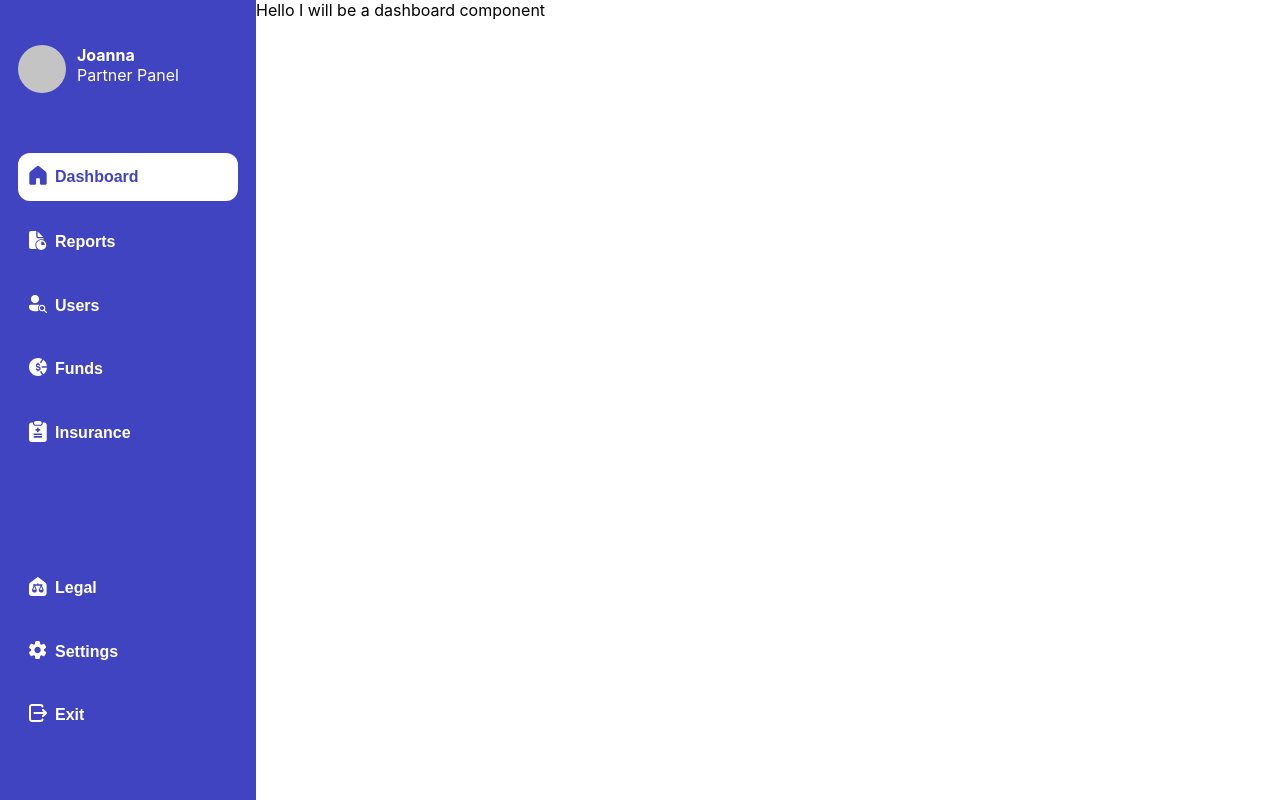
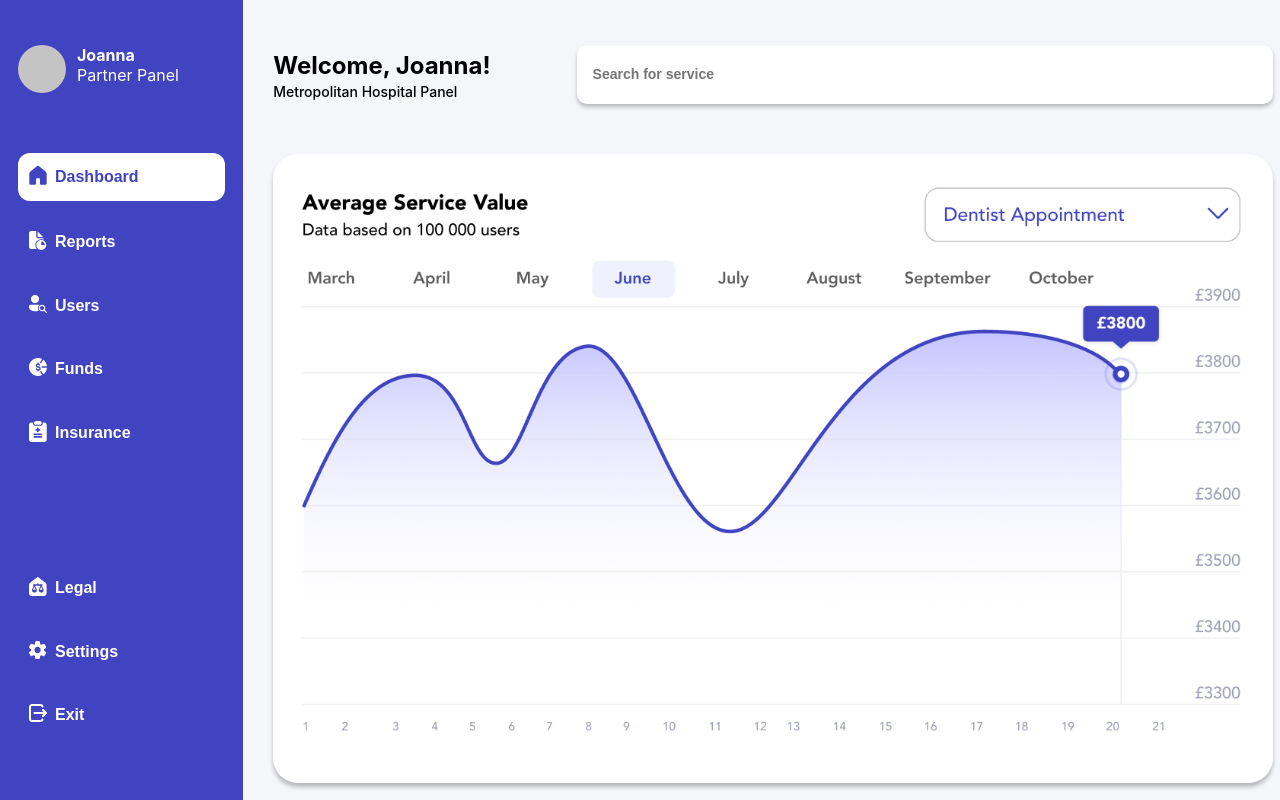
Before and after one commit to Monsy99/app-hackathon, a React (Create React App) app: page /dashboard in a window 1280 px wide. Built offline with nearby package versions, Linux system fonts and the light colour scheme.

Commit message:
added a chart with input and name

```diff
--- /dev/null
+++ b/src/components/Container/index.js
@@ -0,0 +1,12 @@
+import styled, { css } from "styled-components";
+
+export const Container = styled.div`
+  display: inline-block;
+  padding: 25px;
+  background-color: ${({ theme }) => theme.colors.white};
+  box-shadow: 0px 4px 4px rgba(0, 0, 0, 0.25);
+  border-radius: 25px;
+  ${({ gridArea }) => css`
+    grid-area: ${gridArea};
+  `}
+`;
--- a/src/components/Dashboard/index.js
+++ b/src/components/Dashboard/index.js
@@ -1,11 +1,25 @@
+import { Container } from "../Container";
+import { MainComponentWrapper } from "../MainComponentWrapper";
 import { MainContainer } from "../MainContainer";
 import { Menu } from "../Menu";
-
+import fakechart from "../../images/fakedChart.png";
+import { Greeting, Header, Info, Input } from "./styled";
 export const Dashboard = () => {
   return (
     <MainContainer>
       <Menu />
-      <div>Hello I will be a dashboard component</div>
+      <MainComponentWrapper>
+        <Header>
+          <div>
+            <Greeting>Welcome, Joanna!</Greeting>
+            <Info>Metropolitan Hospital Panel</Info>
+          </div>
+          <Input placeholder="Search for service"></Input>
+        </Header>
+        <Container gridArea="dash">
+          <img width={950} src={fakechart}></img>
+        </Container>
+      </MainComponentWrapper>
     </MainContainer>
   );
 };
--- /dev/null
+++ b/src/components/Dashboard/styled.js
@@ -0,0 +1,37 @@
+import styled from "styled-components";
+import search from "../../images/search.svg";
+
+export const Header = styled.header`
+  display: flex;
+  align-items: center;
+  margin-bottom: 50px;
+`;
+export const Greeting = styled.h1`
+  font-weight: 700;
+  font-size: 24px;
+  line-height: 33px;
+  margin: 0;
+  margin-right: 86px;
+  color: ${({ theme }) => theme.colors.black};
+`;
+export const Info = styled.p`
+  font-weight: 500;
+  font-size: 14px;
+  line-height: 19px;
+  margin: 0;
+  color: ${({ theme }) => theme.colors.black};
+`;
+export const Input = styled.input`
+  display: inline;
+  border: none;
+  padding: 20px 16px;
+  border-radius: 10px;
+  font-weight: 700;
+  font-size: 14px;
+  flex-grow: 1;
+  line-height: 19px;
+  box-shadow: 0px 3px 4px rgba(0, 0, 0, 0.25);
+  &::placeholder {
+    color: ${({ theme }) => theme.colors.scorpion};
+  }
+`;
--- /dev/null
+++ b/src/components/MainComponentWrapper/index.js
@@ -0,0 +1,10 @@
+import styled from "styled-components";
+
+export const MainComponentWrapper = styled.div`
+  grid-template-areas:
+    "head head"
+    "dash dash"
+    "serv serv";
+  margin: 45px 30px 0 30px;
+  border-radius: 25px;
+`;
--- a/src/components/MainContainer/index.js
+++ b/src/components/MainContainer/index.js
@@ -4,6 +4,6 @@ export const MainContainer = styled.div`
   display: grid;
   margin: 0;
   padding: 0;
-  grid-template-columns: 20vw auto;
+  grid-template-columns: 19vw auto;
   grid-template-rows: 100vh;
 `;
--- a/src/components/Menu/panels/styled.js
+++ b/src/components/Menu/panels/styled.js
@@ -18,6 +18,10 @@ export const Button = styled.button`
   outline: none;
   color: ${({ theme }) => theme.colors.white};
   background-color: ${({ theme }) => theme.colors.governorBay};
+  &:hover {
+    filter: brightness(1.1);
+    cursor: pointer;
+  }
   ${(props) =>
     props.reversed &&
     css`
--- a/src/index.js
+++ b/src/index.js
@@ -8,6 +8,7 @@ import { theme } from "./theme";
 const GlobalStyle = createGlobalStyle`
 body {
   margin: 0;
+  background-color:${({ theme }) => theme.colors.whisper};
   font-family: -apple-system, BlinkMacSystemFont, 'Segoe UI', 'Roboto', 'Oxygen',
     'Ubuntu', 'Cantarell', 'Fira Sans', 'Droid Sans', 'Helvetica Neue',
     sans-serif;
--- a/src/theme.js
+++ b/src/theme.js
@@ -5,5 +5,7 @@ export const theme = {
     mercury: "#E5E5E5",
     black: "#000000",
     silver: "#C4C4C4",
+    scorpion: "5F5F5F",
+    whisper: "#F5F6FA",
   },
 };
```
Also changed, not shown: src/images/fakedChart.png (added), src/images/search.svg (added).
